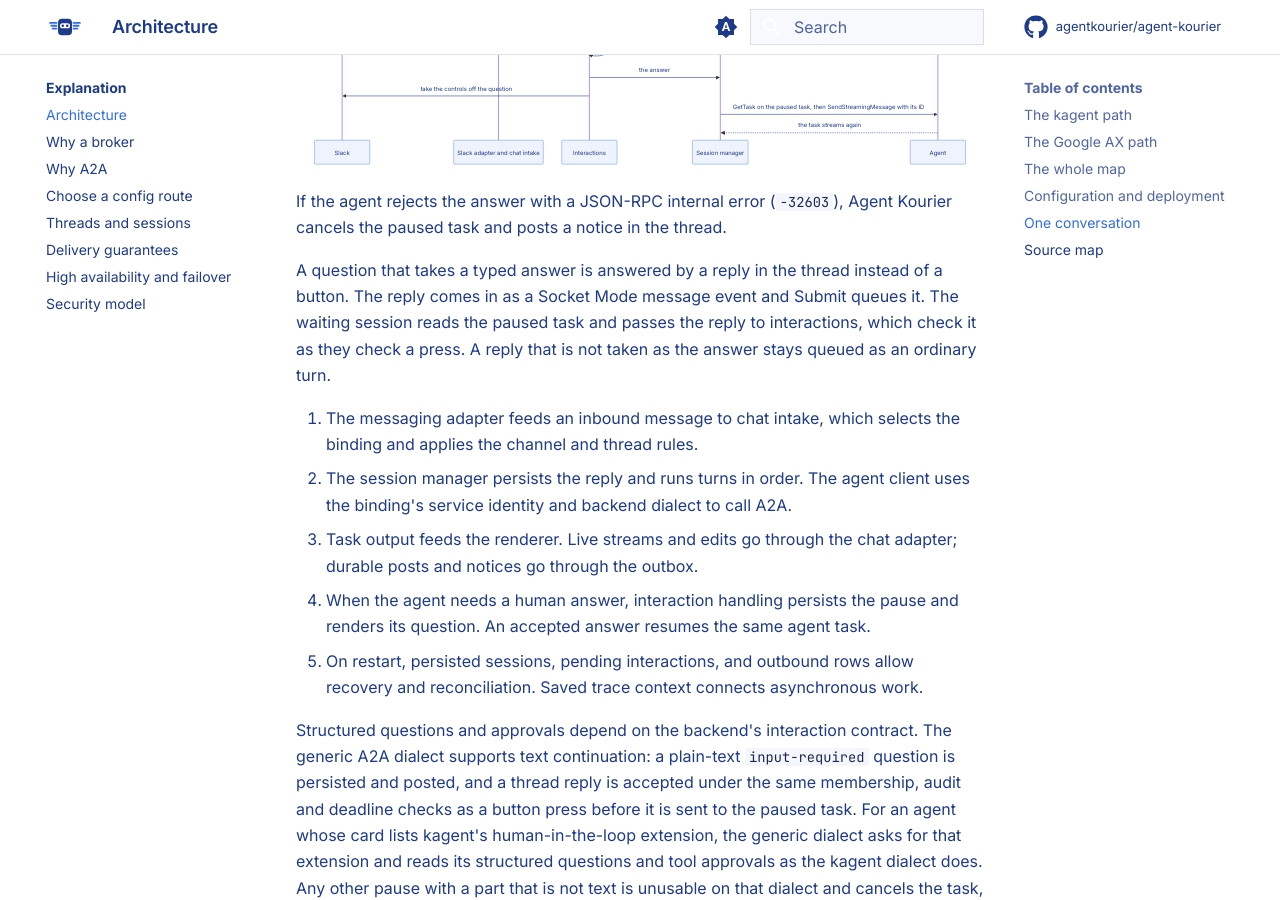
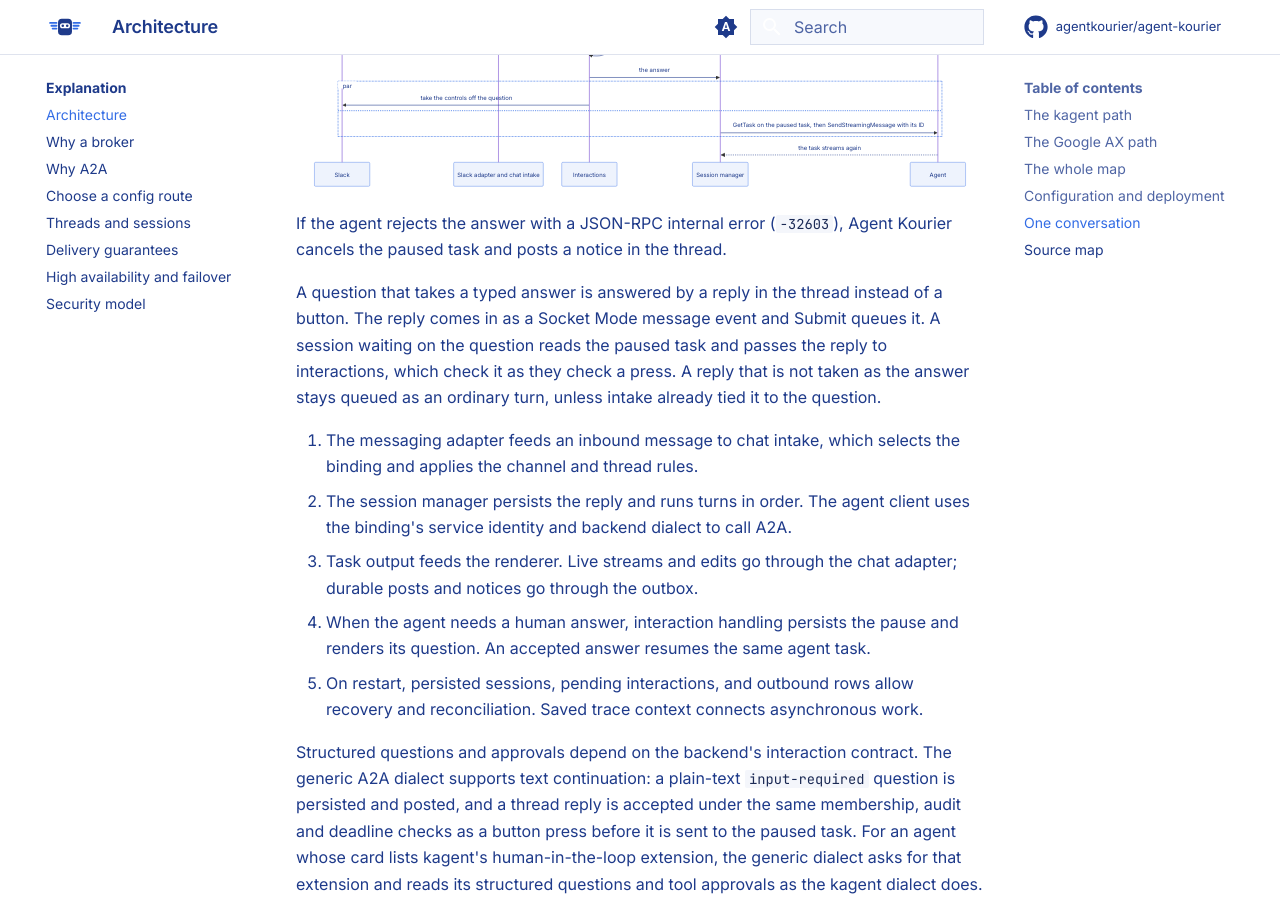
Before and after one commit to agentkourier/agent-kourier, an MkDocs documentation site: the page built from docs/explanation/architecture.md, in a window 1280 px wide and 900 px high, scrolled down 5183 px. Built offline with MkDocs 1.6.1 and Material for MkDocs 9.7.7, drawn with Linux system fonts in a browser that asks for light colours; comment, search, counter and statistics services are not loaded.

Commit message:
docs(architecture): fix the third review round's findings
- Draw taking the controls off the question and the agent call as
  parallel: Answer hands the answer to the runner and returns, so
  neither order is guaranteed.
- The stream label no longer says startStream carries the first text:
  it carries the text before the first step, which may be empty.
- Mark the reaction arrows as conditional, matching the notice.
- Say the paused task is read by a session waiting on the question, and
  restore the qualifier for a reply intake already tied to it.

````diff
--- a/docs/explanation/architecture.md
+++ b/docs/explanation/architecture.md
@@ -146,14 +146,14 @@
     par
         A->>S: acknowledge the event
     and
-        R-)S: reactions.add (hourglass_flowing_sand by default), from the outbox
+        R-)S: reactions.add (hourglass_flowing_sand by default), from the outbox, if on
     and
         M->>G: SendStreamingMessage as the Binding's identity,<br/>with the session's contextId (none on a first turn)
     end
     loop while the task runs
         G-->>M: task, status and artifact updates
         M->>R: output so far
-        R->>S: chat.startStream with the first text, chat.appendStream with what follows
+        R->>S: chat.startStream, then chat.appendStream as output arrives
         opt the stream drops or stays silent too long
             M->>G: GetTask
             M->>G: SubscribeToTask, if the task has not ended, and read on from there
@@ -161,7 +161,7 @@
     end
     G-->>M: final status, such as completed, failed or input-required
     R->>S: chat.stopStream
-    R-)S: reactions.remove
+    R-)S: reactions.remove, if on
 ```
 
 A turn that no person wrote, such as the one an alert starts, has no one to show a stream to, so its reply is a
@@ -193,9 +196,9 @@
 posts a notice in the thread.
 
 A question that takes a typed answer is answered by a reply in the thread instead of a button. The reply comes in as
-a Socket Mode message event and Submit queues it. The waiting session reads the paused task and passes the reply to
-interactions, which check it as they check a press. A reply that is not taken as the answer stays queued as an
-ordinary turn.
+a Socket Mode message event and Submit queues it. A session waiting on the question reads the paused task and passes
+the reply to interactions, which check it as they check a press. A reply that is not taken as the answer stays queued
+as an ordinary turn, unless intake already tied it to the question.
 
 1. The messaging adapter feeds an inbound message to chat intake, which selects
    the binding and applies the channel and thread rules.
````
Also changed, not shown: other parts of docs/explanation/architecture.md (+5 -2 lines).
